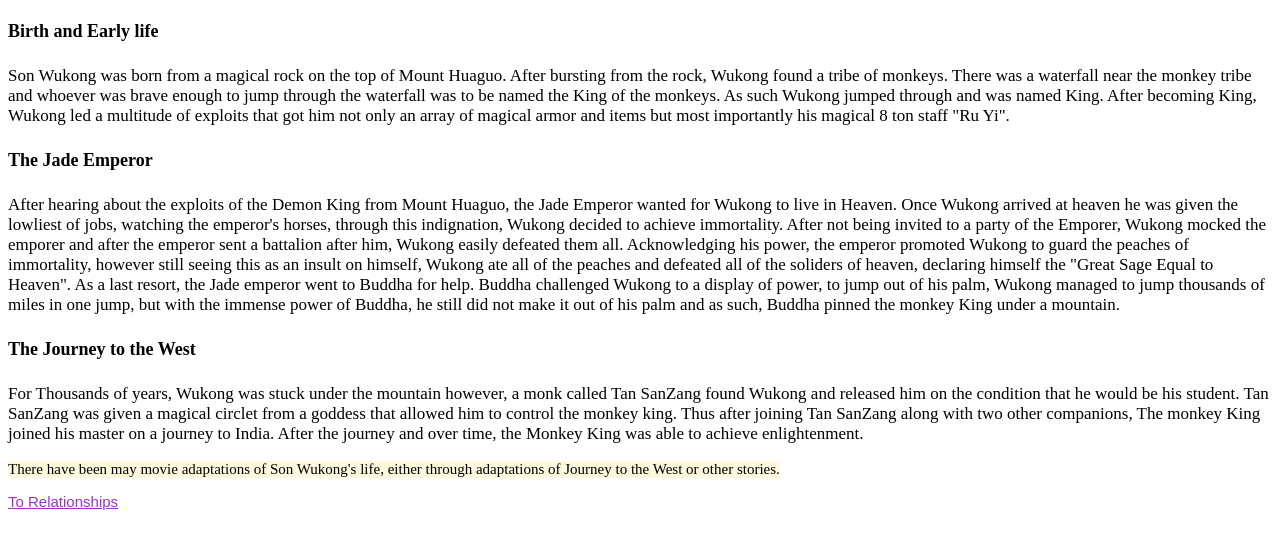
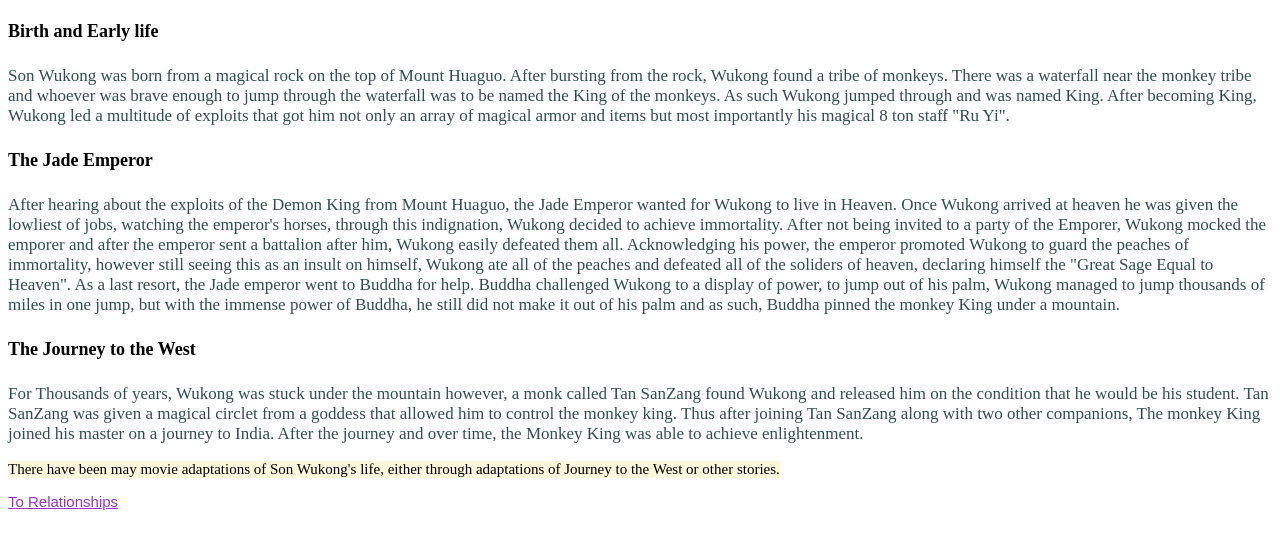
Before and after one commit to jdmar3-comp426/a01-johnszhu-comp, a plain HTML site: page plot.html in a window 1280 px wide. Shown: the part 87-632 px from the top of the page. Drawn offline with Linux system fonts and the light colour scheme.

Commit message:
Heirch Added

```diff
--- a/plot.html
+++ b/plot.html
@@ -12,7 +12,7 @@
         <section>
             <article>
                 <h4>Birth and Early life</h4>
-                <p class="largeText">
+                <p class="largeText" id="plot">
                     Son Wukong was born from a magical rock on the top of Mount Huaguo. After bursting
                     from the rock, Wukong found a tribe of monkeys. There was a waterfall near the
                     monkey tribe and whoever was brave enough to jump through the waterfall was to be
@@ -22,7 +22,7 @@
                     "Ru Yi".
                 </p>
                 <h4>The Jade Emperor</h4>
-                <p class="largeText">
+                <p class="largeText" id="plot">
                     After hearing about the exploits of the Demon King from Mount Huaguo, the Jade
                     Emperor wanted for Wukong to live in Heaven. Once Wukong arrived at heaven he
                     was given the lowliest of jobs, watching the emperor's horses, through this
@@ -40,7 +40,7 @@
 
                 </p>
                 <h4>The Journey to the West</h4>
-                <p class="largeText">
+                <p class="largeText" id="plot">
                     For Thousands of years, Wukong was stuck under the mountain however, a monk called
                     Tan SanZang found Wukong and released him on the condition that he would be his
                     student. Tan SanZang was given a magical circlet from a goddess that allowed him
--- a/styles.css
+++ b/styles.css
@@ -35,7 +35,7 @@ h4 {
     border-style: solid;
 }
 
-p.largeText {
+.largeText {
     color: black;
     font-family: "Times New Roman";
     font-size: 17px;
@@ -47,3 +47,7 @@ p.largeText {
     background-color: #fff8dc;
     width:max-content;
 }
+
+#plot.largeText {
+    color:darkslategray;
+}
```
Also changed, not shown: index.html (+1 -1 lines).
